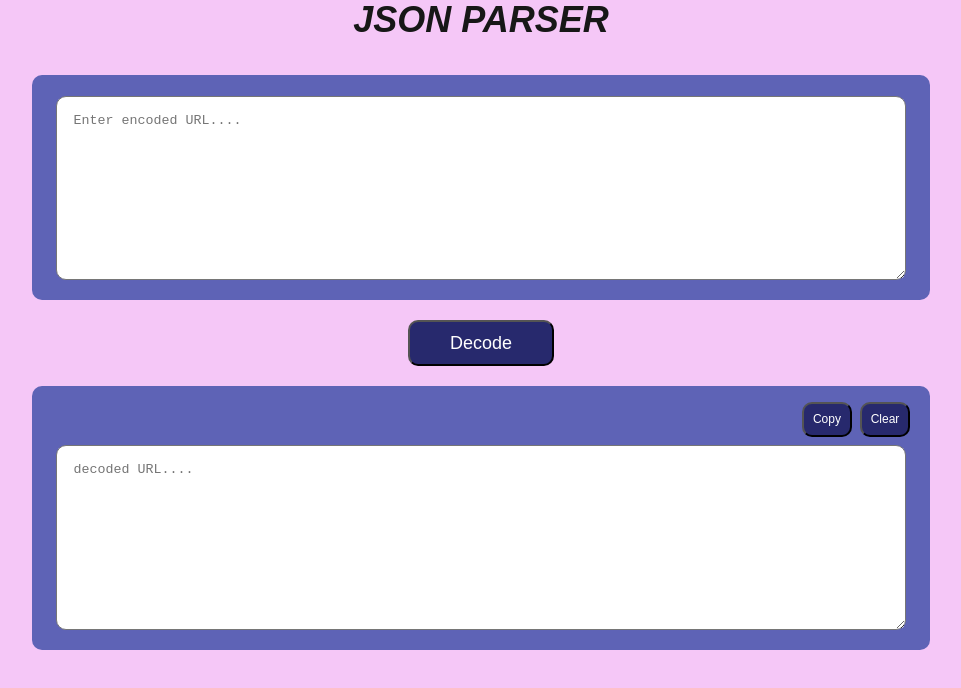
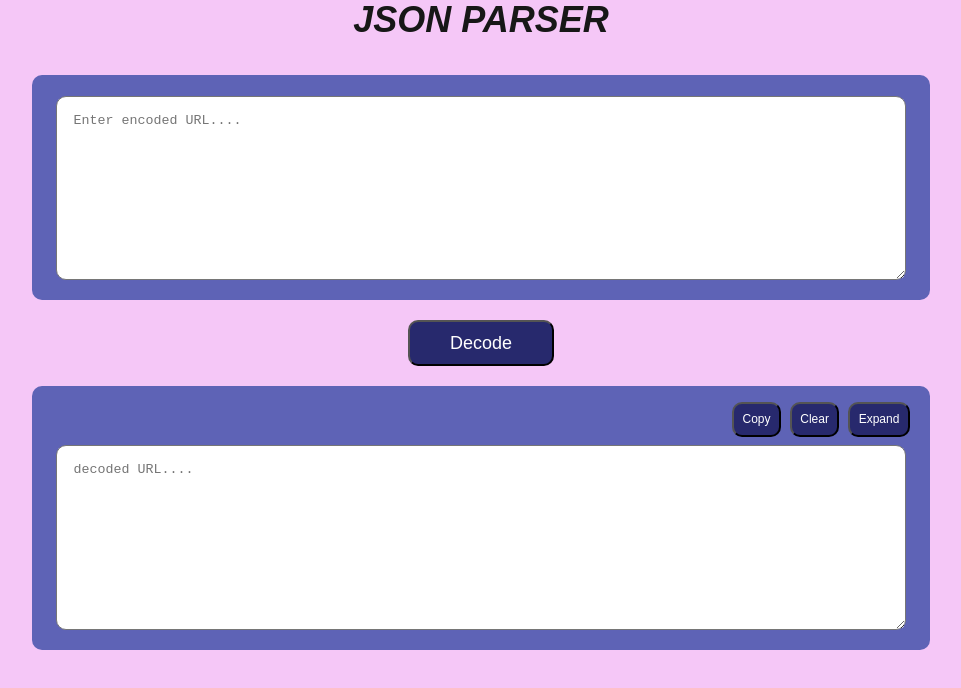
Before and after one commit to JagdishMedkart/JSON-parser, a Next.js app in the folder json-parser/: page / in a window 1280 px wide. Shown: the top 688 px of the page, without its empty margins (159-1120 px from the left). Built offline with nearby package versions, Linux system fonts and the light colour scheme.

Commit message:
added expand in output

```diff
--- a/json-parser/src/components/InputViewer.jsx
+++ b/json-parser/src/components/InputViewer.jsx
@@ -7,6 +7,7 @@ import {
   parseJson,
   setErrorMessage,
   setOutputRows,
+  setExpand,
 } from "@/lib/features/jsonParsing/jsonParsingSlice";
 import styles from "../styles/InputViewer.module.scss";
 import toast, { Toaster } from "react-hot-toast";
@@ -21,6 +22,7 @@ const InputViewer = () => {
     (state) => state.jsonParsing.errorMessage
   );
   const outputRow = useAppSelector((state) => state.jsonParsing.outputRow);
+  const expand = useAppSelector((state) => state.jsonParsing.expand);
   const dispatch = useAppDispatch();
 
   const handleCopy = (ln) => {
@@ -28,10 +30,29 @@ const InputViewer = () => {
     if (ln?.length > 0) toast.success("Text Copied!");
   };
 
+  let count = 0;
+
   const handleClear = () => {
     dispatch(setJsonOutput(""));
     dispatch(setOutputRows(10));
+    count = 0;
   };
+
+  const handleExapnd = () => {
+    for (let i of jsonOutputState) {
+      if (i == "\n") {
+        count++;
+      }
+    }
+    console.log("total lines = ", count);
+    dispatch(setOutputRows(count + 4));
+    dispatch(setExpand(false));
+  };
+
+  const handleShrink = () => {
+    dispatch(setOutputRows(10));
+    dispatch(setExpand(true));
+  }
 
   function convertObjToString(obj, num, prop2) {
     let string = [];
@@ -96,14 +117,6 @@ const InputViewer = () => {
             let output = convertObjToString(jsonObject, 1);
             console.log("final output = ", output);
             dispatch(setJsonOutput(output));
-            let count = 0;
-            for (let i of output) {
-              if (i == "\n") {
-                count++;
-              }
-            }
-            console.log("total lines = ", count);
-            dispatch(setOutputRows(count + 2));
           } catch (error) {
             toast.error(error.message);
             dispatch(setErrorMessage(error.message));
@@ -132,6 +145,14 @@ const InputViewer = () => {
           >
             Clear
           </button>
+          <button
+            className={styles.btn2}
+            onClick={() => {
+              expand ? handleExapnd() : handleShrink();
+            }}
+          >
+            {expand ? "Expand" : "Shrink"}
+          </button>
         </div>
         <textarea
           className={styles.textarea}
--- a/json-parser/src/lib/features/jsonParsing/jsonParsingSlice.js
+++ b/json-parser/src/lib/features/jsonParsing/jsonParsingSlice.js
@@ -5,7 +5,8 @@ const initialState = {
     jsonOutput: "",
     jsonObj: {value: {}},
     errorMessage: "",
-    outputRow: 10
+    outputRow: 10,
+    expand: true,
 };
 
 export const jsonSlice = createSlice({
@@ -30,9 +31,12 @@ export const jsonSlice = createSlice({
         },
         setOutputRows: (state, action) => {
             state.outputRow = action.payload;
+        },
+        setExpand: (state, action) => {
+            state.expand = !state.expand;
         }
     },
 });
 
-export const { setJsonInput, setJsonOutput, parseJson, setErrorMessage, setOutputRows } = jsonSlice.actions;
+export const { setJsonInput, setJsonOutput, parseJson, setErrorMessage, setOutputRows, setExpand } = jsonSlice.actions;
 export const jsonParsingReducer = jsonSlice.reducer;
```
